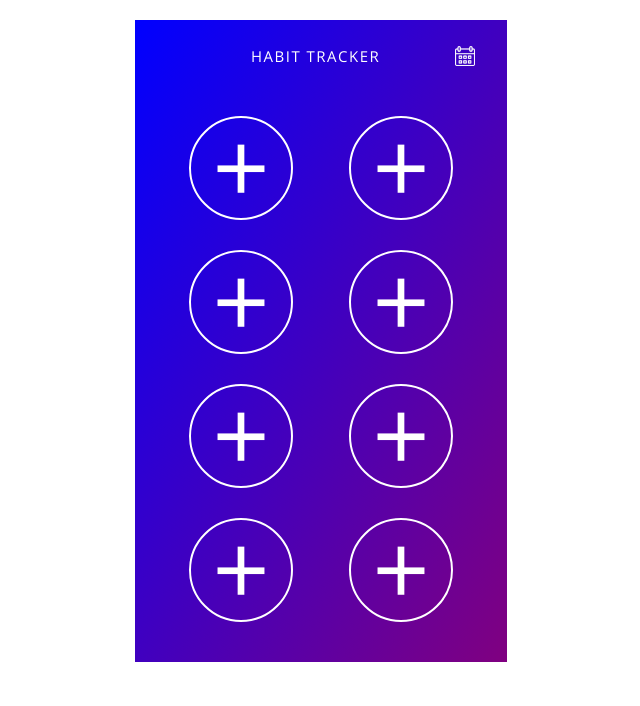
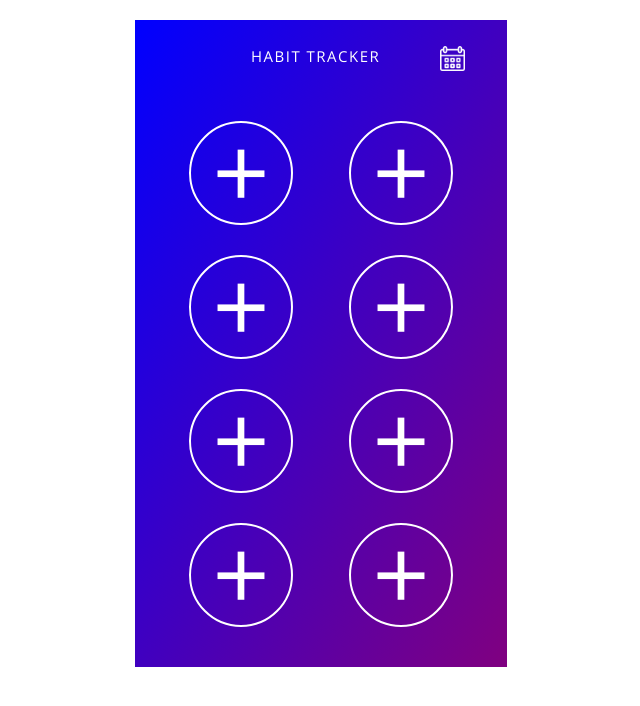
Before and after one commit to emeliesidesio/habit-tracker-app, a React app in the folder code/: page / in a window 1280 px wide. Shown: the whole page, without its empty margins (319-959 px from the left). Built offline with nearby package versions, Linux system fonts and the light colour scheme; what moment-array-dates would draw is missing.

Commit message:
BIGGER icon

```diff
--- a/code/src/components/header/header.css
+++ b/code/src/components/header/header.css
@@ -11,7 +11,7 @@
 }
 
 .calendaricon {
-  width: 20px;
-  height: 20px;
-  margin-left: 75px;
+  width: 25px;
+  height: 25px;
+  margin-left: 60px;
 }
```
